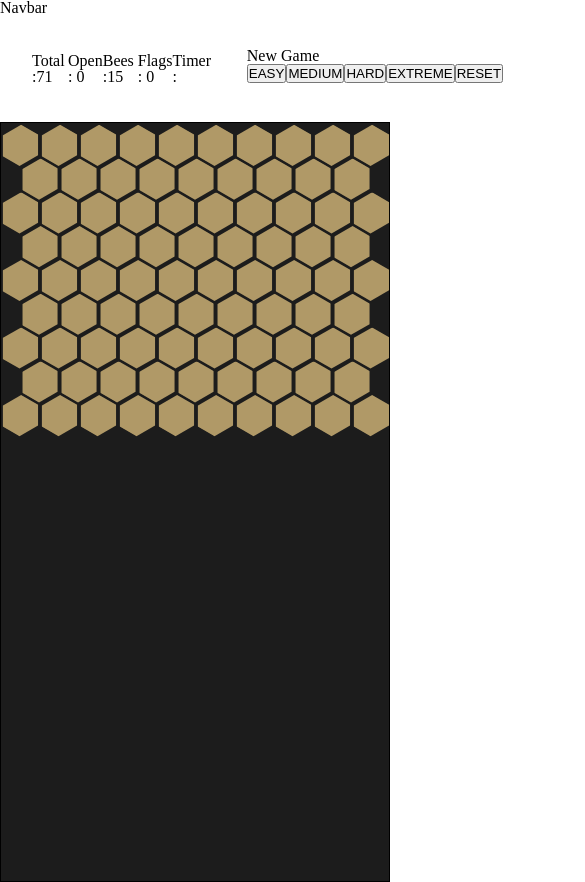
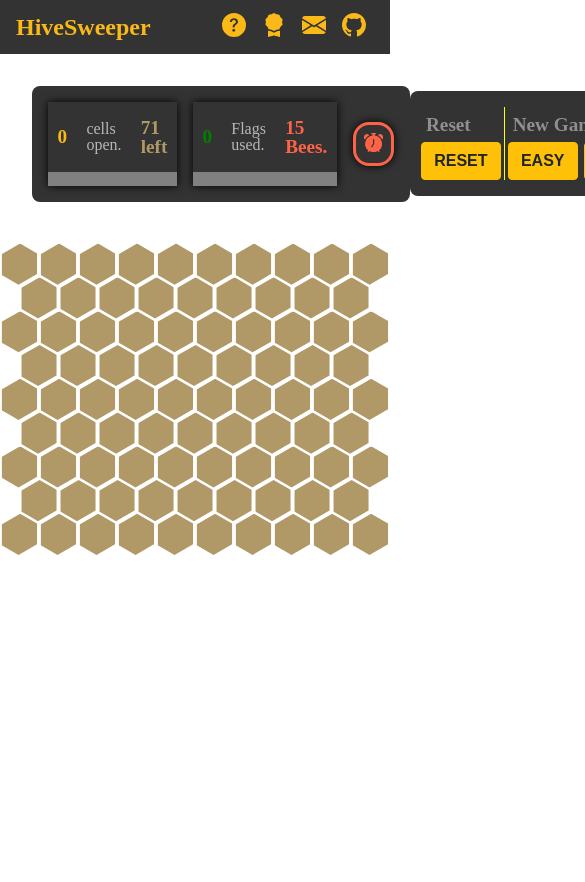
Before and after one commit to flyingpenguin0/HiveSweeper, a React (Create React App) app in the folder client/: page /play in a window 390 px wide. Shown: the top 882 px of the page, 585 px wide, since content can reach past the window. After the commit the page ends 844 px from the top, so only its background shows below. Built offline with nearby package versions, Linux system fonts and the light colour scheme; no server answers.

Commit message:
updated console design / theme / responsivity
.

```diff
--- a/client/src/components/Cell/index.tsx
+++ b/client/src/components/Cell/index.tsx
@@ -116,6 +116,12 @@
         transform:translate(-50%,-50%);
         color : ${(props : any)=> props.children._owner.memoizedProps.isOpen && props.children._owner.memoizedProps.isBee? `#800202` : `black` };
 
+        @media (max-width: 991.98px) {
+            font-size:1.5rem;
+            font-weight:bold;
+            height:1.5rem;
+        }
+
     }
 `;
 
--- a/client/src/components/Console/index.tsx
+++ b/client/src/components/Console/index.tsx
@@ -6,11 +6,11 @@
 import { SocketContext } from "../../context/socket";
 import { timeFormatter } from "../../utilities/timeformatter";
 import { levelArray } from "../../utilities/Hivegenerator";
+import {BsFillAlarmFill} from "react-icons/bs";
 
 const Console = () => {
     const Game : GameState = useSelector((state:RootState) => state.game);
     const socket = useContext(SocketContext);
-    console.log(socket);
 
     socket.on("connect", ()=>{
         console.log(socket.id);
@@ -20,38 +20,160 @@
 
     useEffect(()=>{
         socket.on("timer", (data)=>{
-            console.log(timeFormatter(data.sec));
             setTimer(timeFormatter(data.sec));
         })
     },[timer, socket]);
 
     return(
         <Wrapper>
-            <div>Total :
-                <span>{Game.hive.length-levelArray[Game.level-1].beeNum}</span>
-            </div>
-            <div>Open : <span>{Game.countHoney}</span>
-            </div>
-            <div>Bees :
-                <span>
-                    {levelArray[Game.level-1].beeNum}
-                </span>
-            </div>
-            <div>Flags : <span>{Game.countFlag}</span>
-            </div>
-            <div>Timer : <span>{timer}</span>
-            </div>
+            <HoneyContent>
+                <Textbox>
+                    <span>{Game.countHoney}</span>
+                    <span> cells open. </span>
+                    <span>{Game.hive.length-levelArray[Game.level-1].beeNum - Game.countHoney} left</span>
+                </Textbox>
+                <Progressbox>
+                    <Progress width={Game.countHoney/(Game.hive.length-levelArray[Game.level-1].beeNum)}></Progress>
+                </Progressbox>
+            </HoneyContent>
+
+            <BeeContent>
+                <BeeTextbox>
+                    <span>{Game.countFlag}</span>
+                    <span> Flags used. </span>
+                    <span>{levelArray[Game.level-1].beeNum } Bees. </span>
+                </BeeTextbox>
+                <Progressbox>
+                    <BeeProgress width={Game.countFlag/(levelArray[Game.level-1].beeNum)}></BeeProgress>
+                </Progressbox>
+            </BeeContent>
+            <Timer>
+                <BsFillAlarmFill/> {timer}
+            </Timer>
         </Wrapper>
     )
 }
 
 const Wrapper = styled.div`
-    width : 50%;
-    height : 5vh;
+    width:50%;
+    min-width : fit-content;
+    height : fit-content;
+    padding: 1rem 1rem;
+    border-radius:0.5rem;
     display : flex;
     justify-content : space-evenly;
     align-items : center;
+    background-color:${props=>props.theme.mainBackground};
+
+    @media (max-width: 991.98px) {
+        width:100%;
+        margin-bottom:0.5rem;
+    }
 
 `;
 
-export default Console;
+const HoneyContent = styled.div`
+    width: fit-content;
+    height : fit-content;
+    filter:drop-shadow(0 0 0.3rem black);
+    margin-right:1rem;
+`
+const BeeContent = styled.div`
+    width: fit-content;
+    height : fit-content;
+    filter:drop-shadow(0 0 0.3rem black);
+    margin-right:1rem;
+`
+
+const Textbox = styled.div`
+    width:100%;
+    background-color:${props=>props.theme.mainBackground};
+    display:flex;
+    justify-content:center;
+    align-items:center;
+
+    span{
+        margin:0.5rem;
+        padding:0.5rem 0.1rem;
+    }
+
+    span:first-child{
+        color: var(--darkYellow);
+        font-size:1.2rem;
+        font-weight:bolder;
+    }
+
+    span:nth-child(2){
+        color: ${props=>props.theme.primaryText};
+    }
+
+    span:last-child{
+        color: var(--yellowGrey);
+        font-size:1.2rem;
+        font-weight:bolder;
+    }
+
+`;
+
+const BeeTextbox = styled.div`
+    width:100%;
+    background-color:${props=>props.theme.mainBackground};
+    display:flex;
+    justify-content:center;
+    align-items:center;
+
+    span{
+        margin:0.5rem;
+        padding:0.5rem 0.1rem;
+    }
+
+    span:first-child{
+        color: green;
+        font-size:1.2rem;
+        font-weight:bolder;
+    }
+
+    span:nth-child(2){
+        color: ${props=>props.theme.primaryText};
+    }
+
+    span:last-child{
+        color: tomato;
+        font-size:1.2rem;
+        font-weight:bolder;
+    }
+
+`;
+
+const Progressbox = styled.div`
+    width:100%;
+    border:solid 3px grey;
+    background-color:grey;
+`;
+
+const Progress = styled.div<{width:number}>`
+    width:${props=>props.width*100}%;
+    height:0.5rem;
+    background-color:var(--darkYellow);
+`;
+
+
+
+const BeeProgress = styled.div<{width:number}>`
+    width:${props=>props.width*100}%;
+    height:0.5rem;
+    background-color:green;
+`;
+
+const Timer = styled.div`
+    padding:0.5rem;
+    border-radius:1rem;
+    border : solid 0.2rem tomato;
+    background-color:${props=>props.theme.mainBackground};
+    font-size:1.2rem;
+    font-weight:bolder;
+    color:tomato;
+    filter:drop-shadow(0 0 0.3rem black);
+`;
+
+export default React.memo(Console);
--- a/client/src/components/Gameboard/index.tsx
+++ b/client/src/components/Gameboard/index.tsx
@@ -52,16 +52,12 @@
 const Wrapper = styled.div`
     width: ${(props:any)=>{
         let level : number = props.children[0]._owner.memoizedProps.game.level;
-        console.log(level);
         return getDimension(level).width * levelArray[level-1].widthNum;
     }}px;
     height : ${(props:any)=>{
         let level : number = props.children[0]._owner.memoizedProps.game.level;
         return getDimension(level).height * levelArray[level-1].heightNum * 0.75;
     }}px;
-    border : solid 1px black;
-    background-color : var(--darkGrey);
-    height: 90vh;
     position: relative;
     margin : 0 auto;
 `;
--- a/client/src/components/Navbar/index.tsx
+++ b/client/src/components/Navbar/index.tsx
@@ -1,9 +1,72 @@
 import React from "react";
+import { Link } from "react-router-dom";
+import styled from "styled-components";
+import { BsFillAwardFill, BsFillQuestionCircleFill, BsFillEnvelopeFill, BsGithub } from "react-icons/bs";
 
-const Navbar : React.FC = () => {
+type NavProp = {
+    toggle : (num:number) => void
+    clearModal : () => void
+}
+
+const Navbar = ({toggle, clearModal} : NavProp) => {
     return(
-        <div>Navbar</div>
+        <Wrapper>
+            <Link to="/intro" onClick={()=>clearModal()}>HiveSweeper</Link>
+            <Content>
+                <BsFillQuestionCircleFill onClick={()=>toggle(0)}/>
+                <BsFillAwardFill onClick={()=>toggle(1)}/>
+                <BsFillEnvelopeFill onClick={()=>toggle(2)}/>
+                <a href="https://github.com/flyingpenguin0/HiveSweeper" target="_blank" rel="noreferrer noopener"><BsGithub/></a>
+            </Content>
+        </Wrapper>
     )
 }
 
+const Wrapper = styled.div`
+    width: 100%;
+    height:fit-content;
+    padding:0.3rem 1rem;
+    background-color:${props=>props.theme.mainBackground};
+    display:flex;
+    justify-content:space-between;
+    align-items:center;
+
+    a{
+        color:var(--darkYellow);
+        font-size:1.5rem;
+        font-weight:bolder;
+        text-decoration:none;
+        z-index:6;
+
+        :active{
+            color:var(--darkYellow);
+            text-decoration:none;
+        }
+    }
+
+    @media (min-width: 991.98px) {
+        padding:0 120px;
+    }
+`;
+
+const Content = styled.div`
+    width:fit-content;
+    display:flex;
+    justify-content:space-around;
+
+    svg{
+        z-index:6;
+        width:2.5rem;
+        height:2.5rem;
+        padding:0.5rem;
+        color:var(--darkYellow);
+
+        :hover{
+            cursor:pointer;
+            color:var(--lightYellow);
+        }
+    }
+
+`
+
 export default Navbar;
--- a/client/src/components/NewGameSelector/index.tsx
+++ b/client/src/components/NewGameSelector/index.tsx
@@ -58,28 +58,108 @@
 
     return(
         <Wrapper>
-            <h5>New Game</h5>
             <ButtonWrapper>
-                <button onClick={onClickEasy}>EASY</button>
-                <button onClick={onClickMed}>MEDIUM</button>
-                <button onClick={onClickHard}>HARD</button>
-                <button onClick={onClickExt}>EXTREME</button>
-                <button onClick={onClickReset}>RESET</button>
+                <ResetBox>
+                    <h6>Reset</h6>
+                    <button onClick={onClickReset}>RESET</button>
+                </ResetBox>
+                <NewGameBox>
+                    <h6>New Game</h6>
+                    <button onClick={onClickEasy}>EASY</button>
+                    <button onClick={onClickMed}>MEDIUM</button>
+                    <button onClick={onClickHard}>HARD</button>
+                </NewGameBox>
             </ButtonWrapper>
         </Wrapper>
     )
 }
 
 const Wrapper = styled.div`
-    width : 40%;
-    height : 5vh;
+    width : 25%;
+    min-width : fit-content;
+    height : fit-content;
+    padding: 1rem 0rem;
+
+    border-radius:0.5rem;
+    display : flex;
+    justify-content : space-evenly;
+    align-items : center;
+    background-color:${props=>props.theme.mainBackground};
+
+    @media (max-width: 991.98px) {
+        width:100%;
+        margin-bottom:0.5rem;
+    }
 `;
 
+const ResetBox = styled.div`
+    height:fit-content;
+    border-right : solid 1px yellow;
+
+    h6{
+        margin:0.5rem;
+        font-size:1.2rem;
+        font-weight:bolder;
+        color:${props=>props.theme.secondaryText};
+    }
+`;
+
+const NewGameBox = styled.div`
+    height:fit-content;
+
+    h6{
+        margin:0.5rem;
+        font-size:1.2rem;
+        font-weight:bold;
+        color:${props=>props.theme.secondaryText};
+    }
+`
+
 const ButtonWrapper = styled.div`
+    width:fit-content;
+    height:fit-content;
     display : flex;
     flex-direction : row;
     justify-content : space-evenly;
     align-items : center;
+    padding:0 0.5rem;
+
+    button{
+        display: inline-block;
+        color: #212529;
+        text-align: center;
+        vertical-align: middle;
+        -webkit-user-select: none;
+        -moz-user-select: none;
+        -ms-user-select: none;
+        user-select: none;
+        background-color: transparent;
+        border: 1px solid transparent;
+        padding: 0.375rem 0.75rem;
+        font-size: 0.7rem;
+        font-weight:bold;
+        line-height: 1.5;
+        border-radius: 0.25rem;
+        transition: color 0.15s ease-in-out, background-color 0.15s ease-in-out, border-color 0.15s ease-in-out, box-shadow 0.15s ease-in-out;
+        color: #212529;
+        background-color: #ffc107;
+        border-color: #ffc107;
+        margin : 0 0.2rem;
+
+        @media (max-width : 991.98px){
+            font-size:1rem;
+        }
+    }
+
+    button:hover {
+        color: #212529;
+        background-color: #e0a800;
+        border-color: #d39e00;
+    }
+
+    button:focus {
+        box-shadow: 0 0 0 0.2rem rgba(222, 170, 12, 0.5);
+    }
 `;
 
-export default NewGameSelector;
+export default React.memo(NewGameSelector);
--- a/client/src/utilities/Hivegenerator.ts
+++ b/client/src/utilities/Hivegenerator.ts
@@ -169,7 +169,7 @@
 	const widthNum : any = levelArray.find((elem)=>elem.level==level)?.widthNum;
 	const heightNum : any= levelArray.find((elem)=>elem.level==level)?.heightNum;
 
-	const maxHeight : number = window.innerHeight*0.8/(heightNum*0.75);
+	const maxHeight : number = window.innerHeight*0.75/(heightNum*0.75);
 	const maxWidth : number = window.innerWidth/widthNum;
 
 	let height : number;
```
